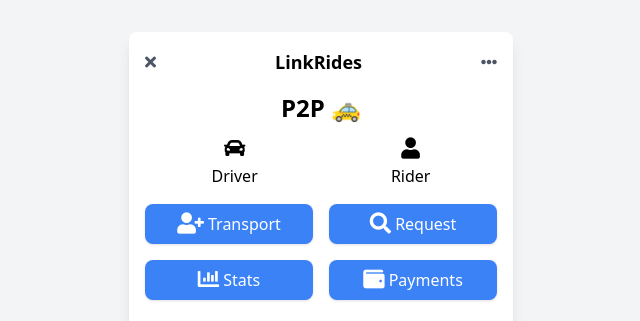
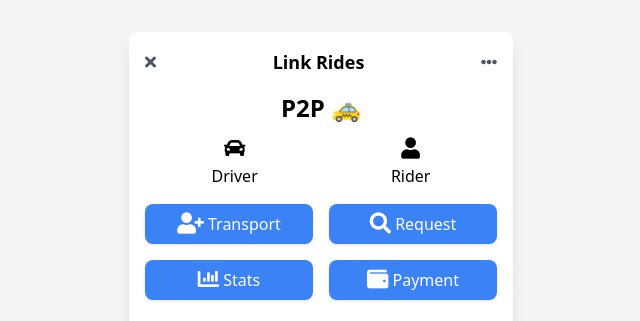
Before and after one commit to FiruzAmonov/TaxGram, a website: page index.html in a window 1280 px wide. Shown: the top 321 px of the page, 319-959 px from the left. Drawn offline with nearby package versions, Linux system fonts and the light colour scheme; a script that the page names is missing.

Commit message:
Update index.html

```diff
--- a/index.html
+++ b/index.html
@@ -14,7 +14,7 @@
             <button class="text-gray-600">
                 <i class="fas fa-times"></i>
             </button>
-            <h2 class="text-lg font-semibold">LinkRides</h2>
+            <h2 class="text-lg font-semibold">Link Rides</h2>
             <button class="text-gray-600">
                 <i class="fas fa-ellipsis-h"></i>
             </button>
@@ -42,7 +42,7 @@
                     <i class="fas fa-chart-bar fa-lg"></i> Stats
                 </button>
                 <button class="bg-blue-500 text-white py-2 px-4 rounded-lg shadow">
-                    <i class="fas fa-wallet fa-lg"></i> Payments
+                    <i class="fas fa-wallet fa-lg"></i> Payment
                 </button>
             </div>
             <!-- Ads Section -->
```
